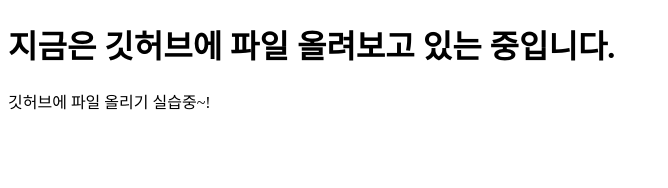
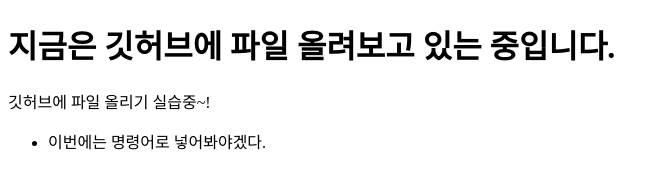
Before and after one commit to kangjihyun2026/test, a plain HTML site: page index.html in a window 1280 px wide. Shown: the whole page, without its empty margins (0-668 px from the left). Drawn offline with Linux system fonts and the light colour scheme.

Commit message:
메인 내용 수정

```diff
--- a/index.html
+++ b/index.html
@@ -10,6 +10,9 @@
 <body>
     <h1>지금은 깃허브에 파일 올려보고 있는 중입니다.</h1>
     <p>깃허브에 파일 올리기 실습중~!</p>
+    <ul>
+        <li>이번에는 명령어로 넣어봐야겠다.</li>
+    </ul>
 </body>
 
 </html>
```
